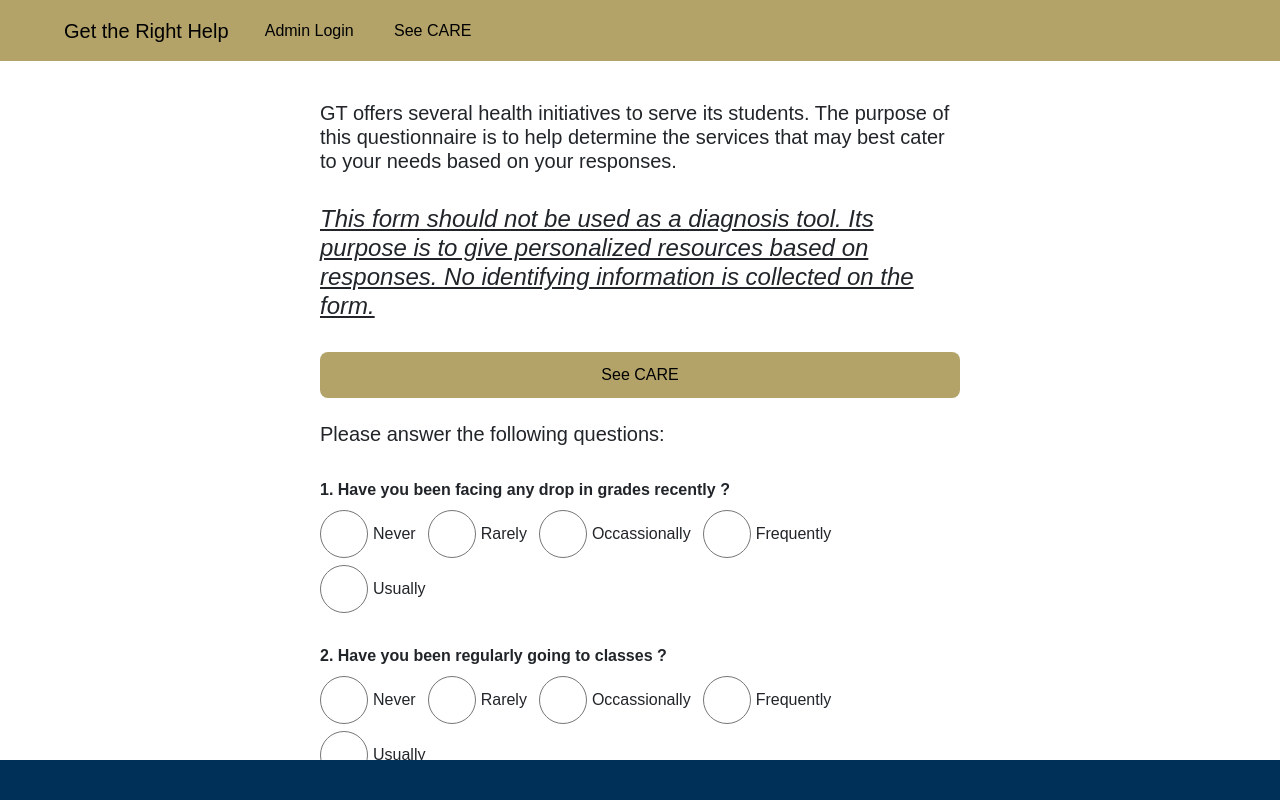
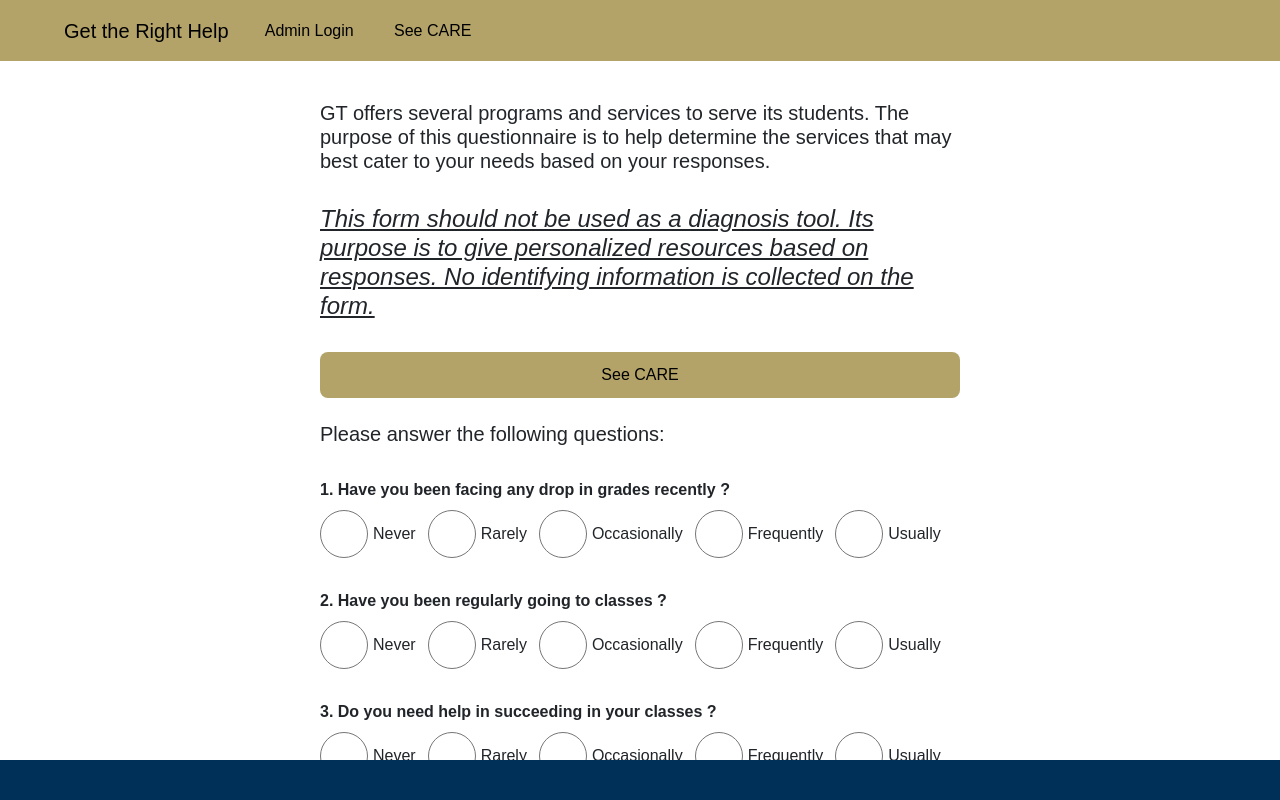
Before and after one commit to DewgongAgarwal/GT-Senior-Design-Frontend, a React (Vite) app: page / in a window 1280 px wide. Shown: the top 800 px of the page. Built offline with nearby package versions, Linux system fonts and the light colour scheme.

Commit message:
Updated Messaging

```diff
--- a/src/App.jsx
+++ b/src/App.jsx
@@ -401,7 +401,7 @@ class App extends Component {
     return (
       <div className="homePageForm">
         <h5>
-          GT offers several health initiatives to serve its students. The
+          GT offers several programs and services to serve its students. The
           purpose of this questionnaire is to help determine the services that
           may best cater to your needs based on your responses.
         </h5>
--- a/src/constants.js
+++ b/src/constants.js
@@ -30,7 +30,7 @@
     "Do you need to talk to a dean about academic issues ?"
   ];
 
-  const choices = ["Never", "Rarely", "Occassionally", "Frequently", "Usually"];
+  const choices = ["Never", "Rarely", "Occasionally", "Frequently", "Usually"];
   const numberOfQuestions = questions.length;
 
   const arms = ["Academic Services", "Career Exploration and Coaching", "Wellness Enhancement Opportunities",
```
